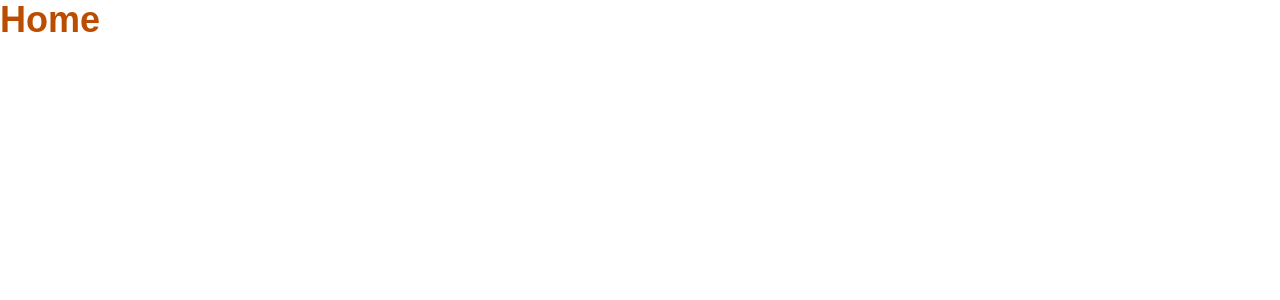
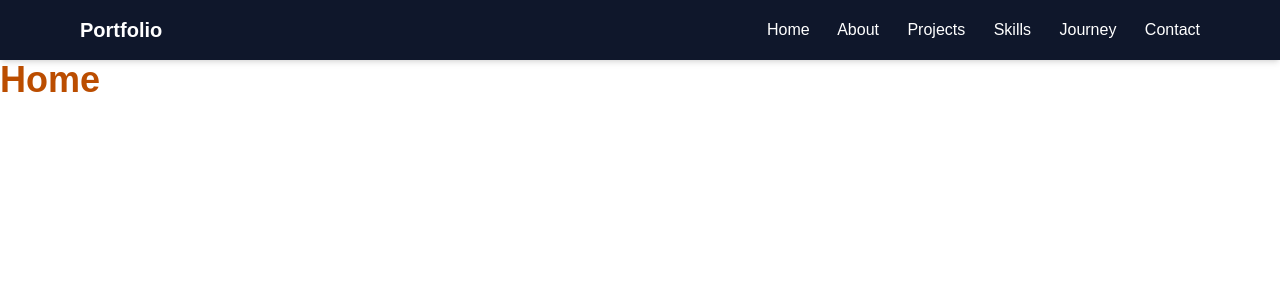
Before and after one commit to kanimozhi-nagarajan/portfolio-fullstack, a React (Vite) app in the folder portfolio-client/: page / in a window 1280 px wide. Shown: the top 300 px of the page. Built offline with nearby package versions, Linux system fonts and the light colour scheme.

Commit message:
Feat: Included Navbar Component

```diff
--- a/portfolio-client/src/App.jsx
+++ b/portfolio-client/src/App.jsx
@@ -1,4 +1,5 @@
 import { BrowserRouter, Routes, Route } from "react-router-dom";
+import Navbar from "./components/Navbar";
 import Home from "./pages/Home";
 import About from "./pages/About";
 import Projects from "./pages/Projects";
@@ -10,6 +11,7 @@ function App() {
   return (
     <div>
       <BrowserRouter>
+        <Navbar />
         <Routes>
           <Route path="/" element={<Home />} />
           <Route path="/about" element={<About />} />
--- /dev/null
+++ b/portfolio-client/src/components/Navbar.jsx
@@ -0,0 +1,38 @@
+import { Link } from "react-router-dom";
+
+function Navbar() {
+  return (
+    <nav className="bg-slate-900 text-white shadow-md">
+      <div className="max-w-6xl mx-auto flex justify-between items-center p-4">
+        <h1 className="text-xl font-bold">Portfolio</h1>
+        <div className="space-x-6">
+          <Link className="hover:text-sky-400 transition" to="/">
+            Home
+          </Link>
+          <Link className="hover:text-sky-400 transition" to="/about">
+            {" "}
+            About
+          </Link>
+          <Link className="hover:text-sky-400 transition" to="/projects">
+            {" "}
+            Projects
+          </Link>
+          <Link className="hover:text-sky-400 transition" to="/skills">
+            {" "}
+            Skills
+          </Link>
+          <Link className="hover:text-sky-400 transition" to="/journey">
+            {" "}
+            Journey
+          </Link>
+          <Link className="hover:text-sky-400 transition" to="/contact">
+            {" "}
+            Contact
+          </Link>
+        </div>
+      </div>
+    </nav>
+  );
+}
+
+export default Navbar;
```
